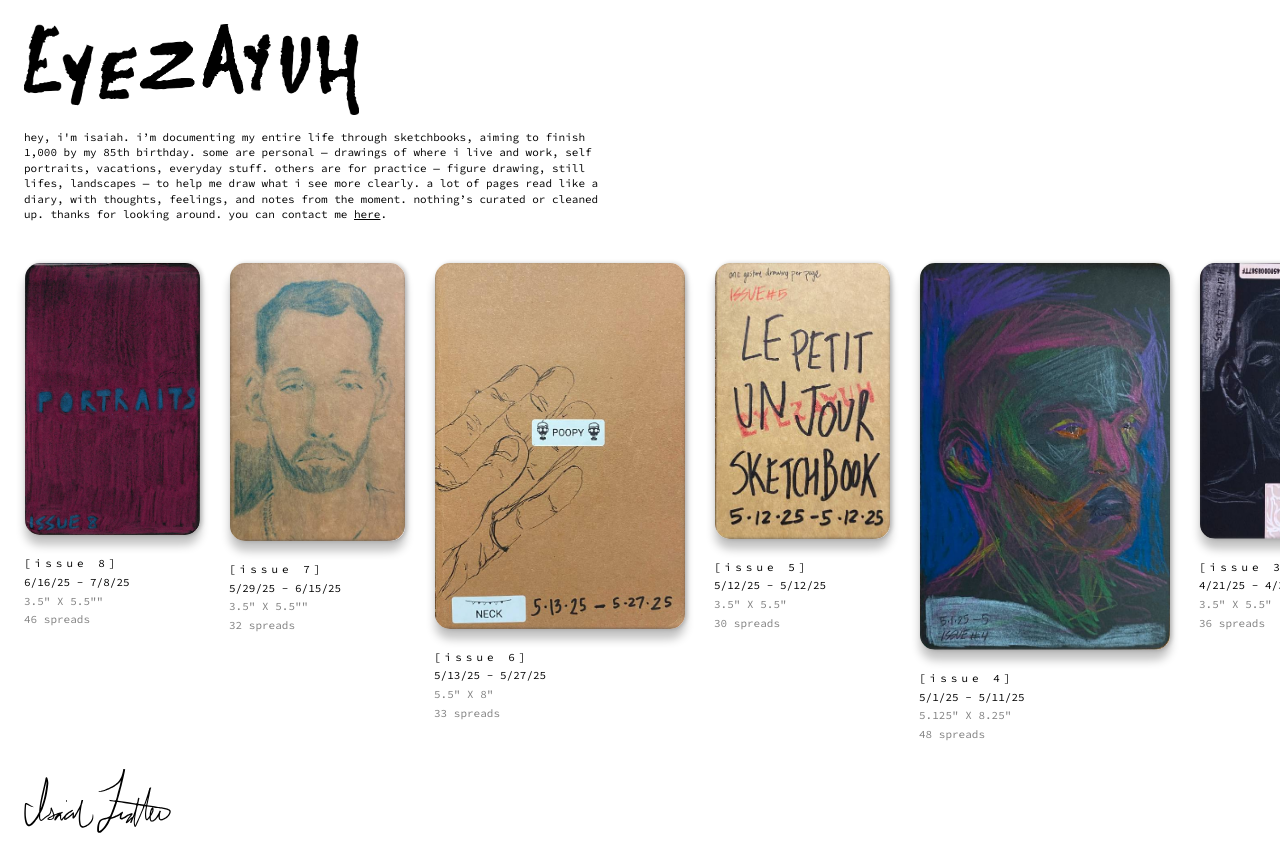
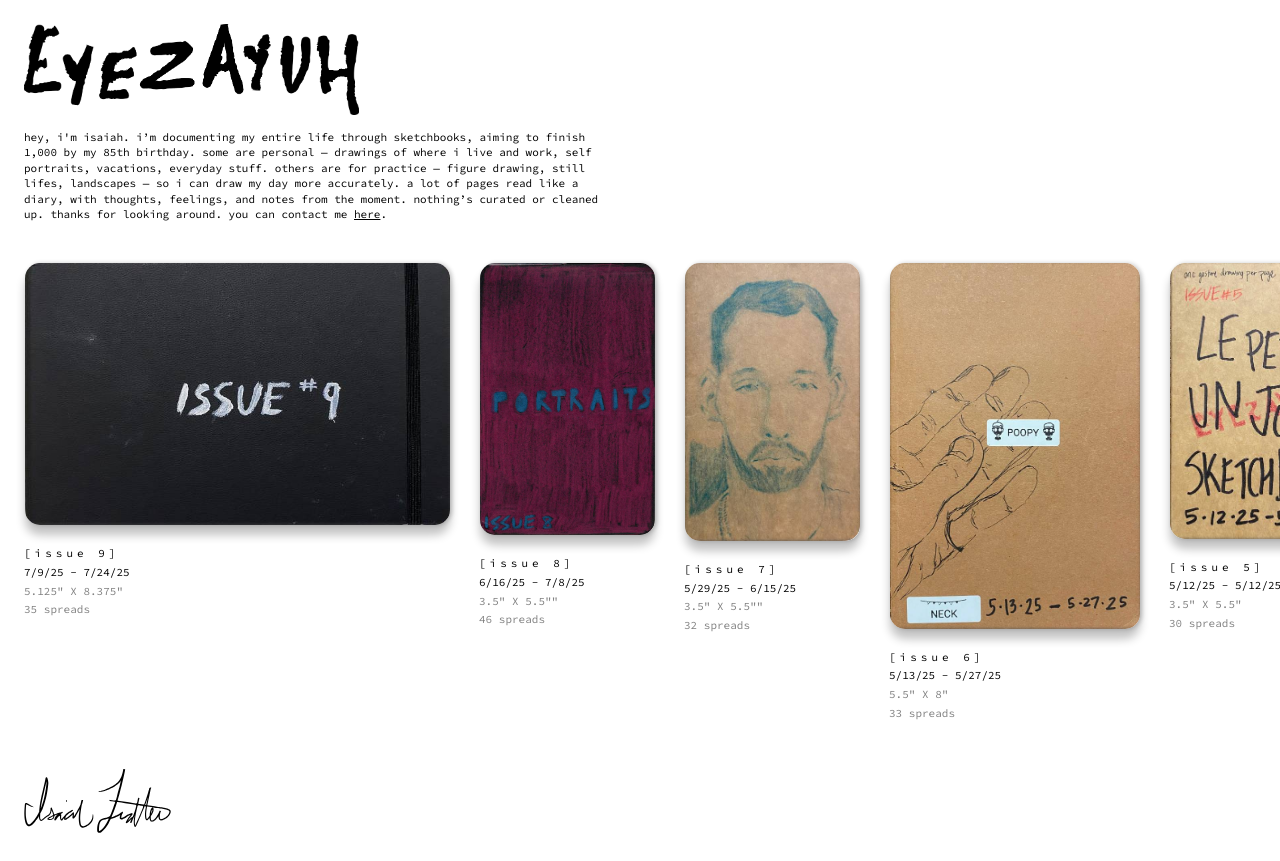
Before and after one commit to isaiahtrotter/eyezayuh, a PHP site: page / in a window 1280 px wide. Run offline with PHP 8.4, Linux system fonts and the light colour scheme; some libraries are stand-ins or nearby versions.

Commit message:
new sketchbook added

```diff
--- a/index.html
+++ b/index.html
@@ -55,7 +55,7 @@
             hey, i'm isaiah. i’m documenting my entire life through sketchbooks, aiming to finish
             1,000 by my 85th birthday. some are personal — drawings of where i live and work, self
             portraits, vacations, everyday stuff. others are for practice — figure drawing, still
-            lifes, landscapes — to help me draw what i see more clearly. a lot of pages read like a
+            lifes, landscapes — so i can draw my day more accurately. a lot of pages read like a
             diary, with thoughts, feelings, and notes from the moment. nothing’s curated or cleaned
             up. thanks for looking around. you can contact me
             <a href="mailto:trotter.isaiah0@gmail.com">here</a>.
@@ -64,6 +64,23 @@
       </div>
 
       <div class="sketchbooks">
+        <div>
+          <div
+            class="_df_thumb"
+            id="issue_9"
+            source="sketchbooks/issue_7.pdf"
+            thumb="thumbnails/issue_9.jpeg"
+          ></div>
+          <p class="sketchbook_text">
+            <span style="letter-spacing: 4px">[issue 9]</span>
+            <br />7/9/25 - 7/24/25 <br />
+            <span style="color: gray"
+              >5.125" X 8.375" <br />
+              35 spreads</span
+            >
+          </p>
+        </div>
+
         <div>
           <div
             class="_df_thumb"
--- a/styles.css
+++ b/styles.css
@@ -116,6 +116,12 @@ p {
   width: 250px;
 }
 
+#issue_9,
+.df-popup-thumb,
+.df-book-cover::after {
+  width: 425px;
+}
+
 main {
   flex: 1;
 }
```
Also changed, not shown: thumbnails/issue_9.jpeg (added), 2 other files.
